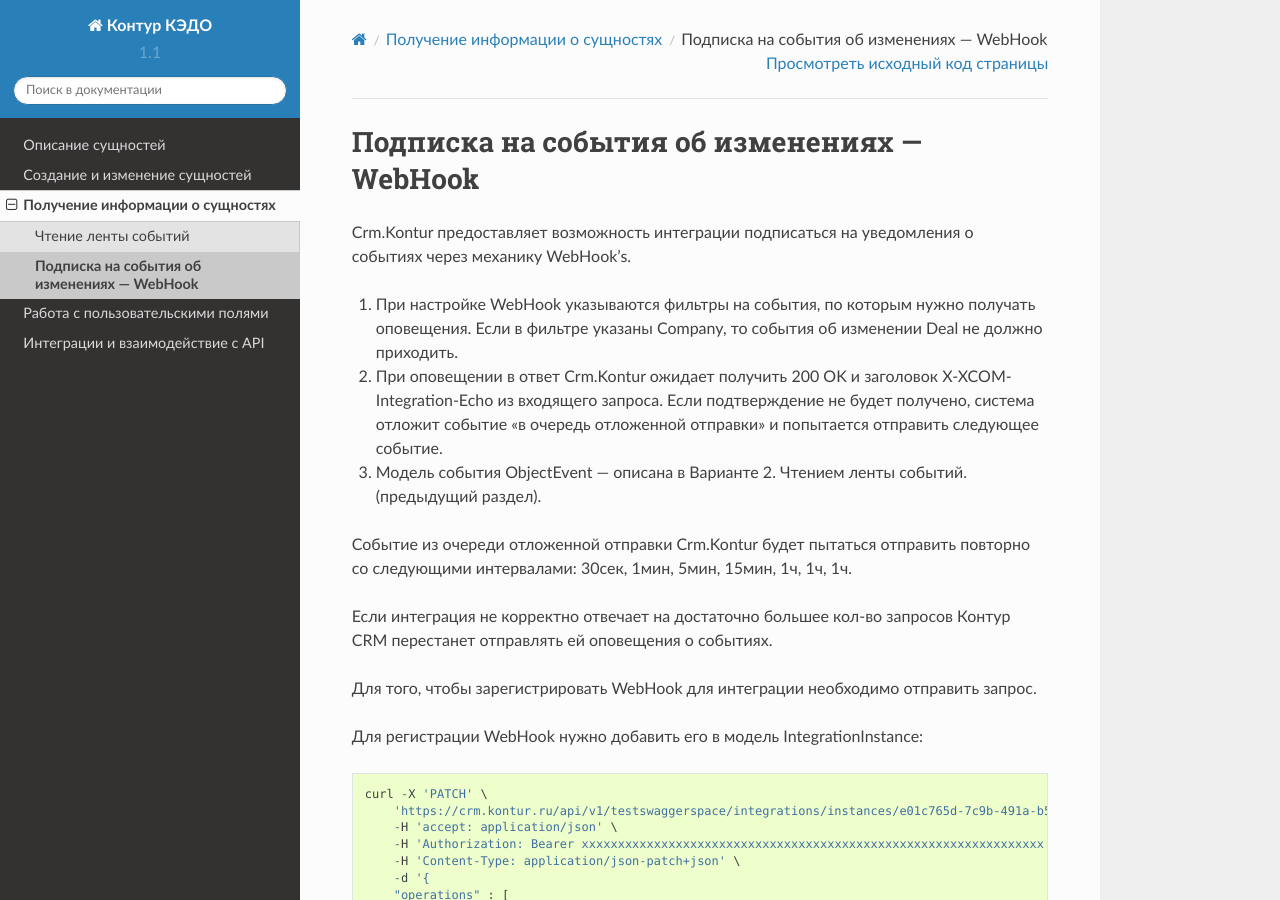
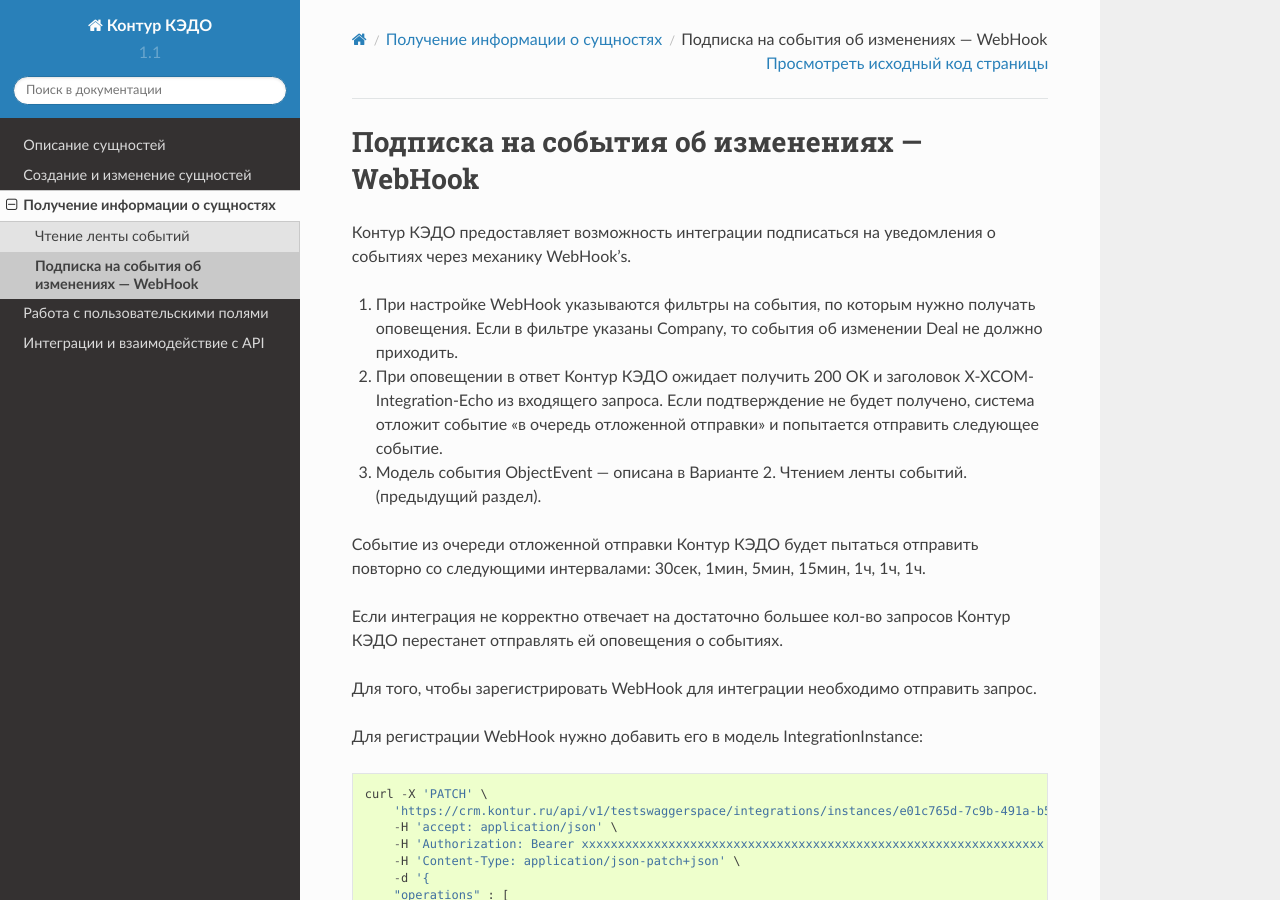
Before and after one commit to dePing90/bpm-api-docs, a Sphinx documentation site: the page built from docs/source/entities-get-kedo/webhooks.rst, in a window 1280 px wide and 900 px high. Built offline with Sphinx 7.4.7 and the Read the Docs theme 2.0.0, drawn with Linux system fonts in a browser that asks for light colours.

Commit message:
Убраны упоминания CRM
Поправлены только описания, в коде нужно править.

```diff
--- a/docs/source/entities-get-kedo/info-by-events.rst
+++ b/docs/source/entities-get-kedo/info-by-events.rst
@@ -373,7 +373,7 @@
 Алгоритм синхронизации
 ----------------------
 
-Допустим, нужно синхронизировать из Контур CRM изменения по объектам Company.
+Допустим, нужно синхронизировать из Контур КЭДО изменения по объектам Company.
 
 
 #. Если syncedOffset не проинициализирован, то syncedOffset:= '00000000-0000-0000-0000-000000000000'.
--- a/docs/source/entities-get-kedo/webhooks.rst
+++ b/docs/source/entities-get-kedo/webhooks.rst
@@ -1,16 +1,16 @@
 Подписка на события об изменениях — WebHook
 ===========================================
 
-Crm.Kontur предоставляет возможность интеграции подписаться на уведомления о событиях через механику WebHook's.
+Контур КЭДО предоставляет возможность интеграции подписаться на уведомления о событиях через механику WebHook's.
 
 #. При настройке WebHook указываются фильтры на события, по которым нужно получать оповещения. Если в фильтре указаны Company, то события об изменении Deal не должно приходить.
-#. При оповещении в ответ Crm.Kontur ожидает получить 200 OK и заголовок X-XCOM-Integration-Echo из входящего запроса. Если подтверждение не будет получено, система отложит событие "в очередь отложенной отправки" и попытается отправить следующее событие.
+#. При оповещении в ответ Контур КЭДО ожидает получить 200 OK и заголовок X-XCOM-Integration-Echo из входящего запроса. Если подтверждение не будет получено, система отложит событие "в очередь отложенной отправки" и попытается отправить следующее событие.
 #. Модель события ObjectEvent — описана в Варианте 2. Чтением ленты событий. (предыдущий раздел).
 
-Событие из очереди отложенной отправки Crm.Kontur будет пытаться отправить
+Событие из очереди отложенной отправки Контур КЭДО будет пытаться отправить
 повторно со следующими интервалами: 30сек, 1мин, 5мин, 15мин, 1ч, 1ч, 1ч.
 
-Если интеграция не корректно отвечает на достаточно большее кол-во запросов Контур CRM
+Если интеграция не корректно отвечает на достаточно большее кол-во запросов Контур КЭДО
 перестанет отправлять ей оповещения о событиях.
 
 Для того, чтобы зарегистрировать WebHook для интеграции необходимо отправить запрос.
--- a/docs/source/integrations/api-authorization.rst
+++ b/docs/source/integrations/api-authorization.rst
@@ -10,7 +10,7 @@
 
 Метод: `POST AuthorizePrivateIntegration`_
 
-Метод авторизует публичную интеграцию и возвращает ``AccessKey``. В последующих запросах к API Контур.CRM нужно передавать ``AccessKey``.
+Метод авторизует публичную интеграцию и возвращает ``AccessKey``. В последующих запросах к API Контур КЭДО нужно передавать ``AccessKey``.
 
 Для получения нужен ApiKey, который отображается по нажатию кнопки ``«Secrets»`` в пространстве интеграций по API. Полученный ``AccessKey`` нельзя хранить в долгосрочном хранилище, он выдается на короткий срок и действует 20 минут.
 
@@ -70,7 +70,7 @@
 ---------------------------------
 Метод: `POST AuthorizeIntegration`_
 
-Метод авторизует публичную интеграцию и возвращает ``AccessKey``. При отправке заголовка нужно указать ``Integration-Secret`` — ключ доступа со стороны телефонии. В последующих запросах к API Контур.CRM нужно передавать ``AccessKey``.
+Метод авторизует публичную интеграцию и возвращает ``AccessKey``. При отправке заголовка нужно указать ``Integration-Secret`` — ключ доступа со стороны телефонии. В последующих запросах к API Контур КЭДО нужно передавать ``AccessKey``.
 
 ``Integration-Secret`` можно задать во время :ref:`активации интеграции<rst-markup-integrationsetup>` или :ref:`включения системных вызовов<rst-markup-integrationsinstances>`. Полученный ``AccessKey`` нельзя хранить в долгосрочном хранилище, он выдается на короткий срок и действует 20 минут.
 
--- a/docs/source/integrations/api-files.rst
+++ b/docs/source/integrations/api-files.rst
@@ -15,7 +15,7 @@
 Метод: `POST UploadFile`_
 Метод загружает файл на сервер Контур КЭДО.
 
-В ответ возвращается метаинформация о загруженном файле. Максимальный размер загружаемого файла — 100 мегабайт. Загруженный файл в Контур.CRM попадает во временное хранилище и находится там 1 день, ему присваивается временный идентификатор.
+В ответ возвращается метаинформация о загруженном файле. Максимальный размер загружаемого файла — 100 мегабайт. Загруженный файл в Контур КЭДО попадает во временное хранилище и находится там 1 день, ему присваивается временный идентификатор.
 
 Сохранять идентификатор загруженного файла на долгий срок не нужно. Привязка файла к сущности происходит при отправке запросов ``call-recording`` или ``register-call``. После привязки файл переносится в постоянное хранилище с постоянным идентификатором.
 
--- a/docs/source/integrations/api-integration.rst
+++ b/docs/source/integrations/api-integration.rst
@@ -54,7 +54,7 @@
 
 Метод: `PATCH IntegrationsInstances`_
 
-Метод позволит включить функциональность ``call`` и ``hangup`` для приема вызовов со стороны Контур.CRM, при отправке запроса нужно указать объект патча.
+Метод позволит включить функциональность ``call`` и ``hangup`` для приема вызовов со стороны Контур КЭДО, при отправке запроса нужно указать объект патча.
 
 **Параметры**
 
@@ -194,9 +194,9 @@
 ------------------
 Метод: `PATCH IntegrationsInstances`_
 
-Метод регистрирует Webhook в модель ``IntegrationInstance``. Если интеграция некорректно отвечает на вызовы, то со временем Контур.CRM перестанет их отправлять.
+Метод регистрирует Webhook в модель ``IntegrationInstance``. Если интеграция некорректно отвечает на вызовы, то со временем Контур КЭДО перестанет их отправлять.
 
-Контур.CRM позволяет подписаться на события через Webhook. Для телефонии используются 2 типа:
+Контур КЭДО позволяет подписаться на события через Webhook. Для телефонии используются 2 типа:
 
 ``Upgrade`` — Для всех интеграций. Если изменится версия интеграции, то вызывается setup для обновления конфигурации интеграции.
 
--- a/docs/source/integrations/create-private-integration.rst
+++ b/docs/source/integrations/create-private-integration.rst
@@ -8,7 +8,7 @@
 #. Если пространств несколько, то выберите нужное из списка: https://crm.kontur.ru/workspaces. Если одно — пропустите этот пункт.
 #. Измените адрес в строке браузера и перейдите по ссылке: https://crm.kontur.ru/api/имя_пространства/private-integrations; где:
 
-    #. «имя_пространства» — уникальное название для организации в Контур.CRM;
+    #. «имя_пространства» — уникальное название для организации в Контур КЭДО;
     #. вместо «app» – «api»;
     #. вместо «main» – «private-integrations».
 
```
